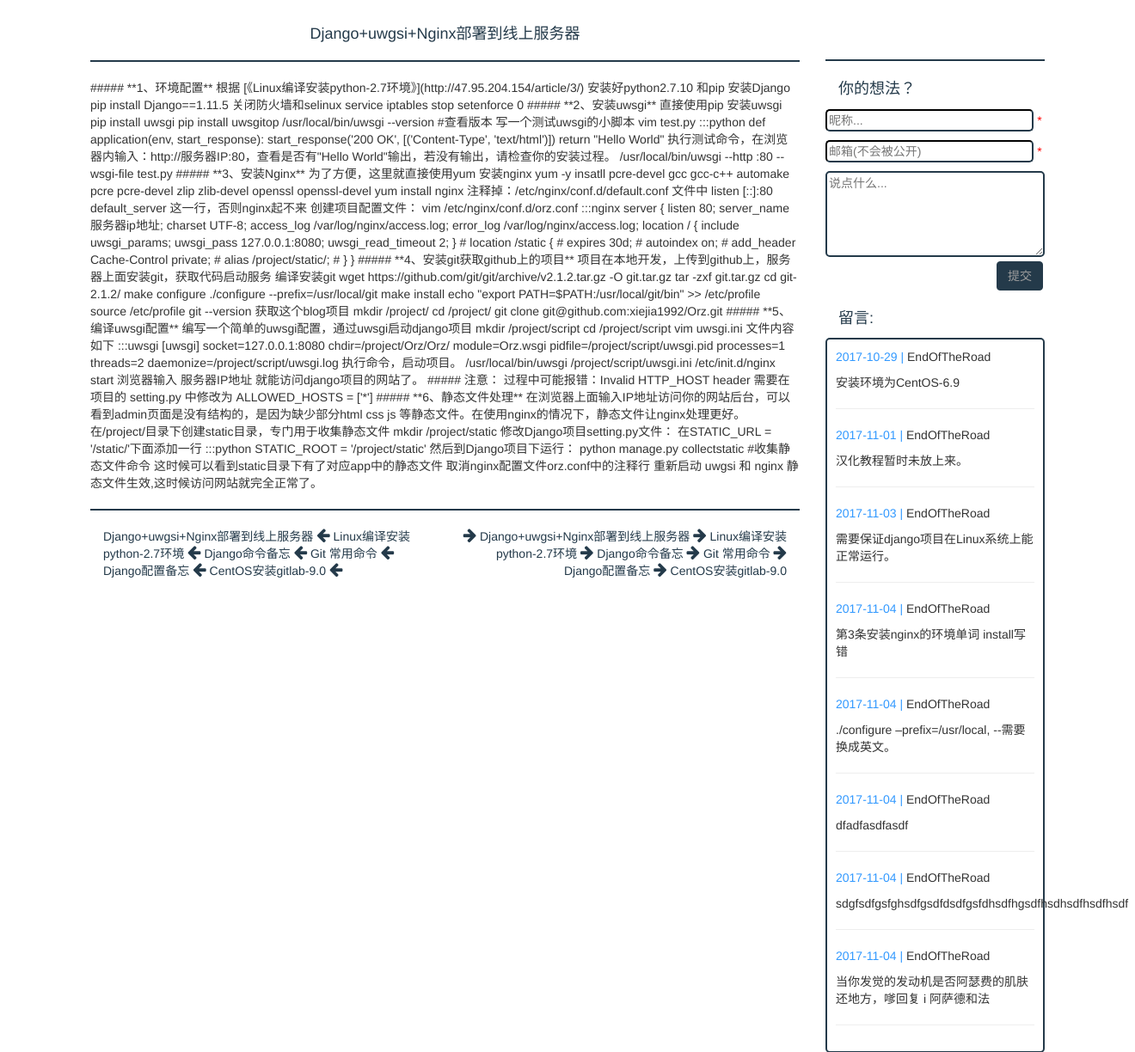
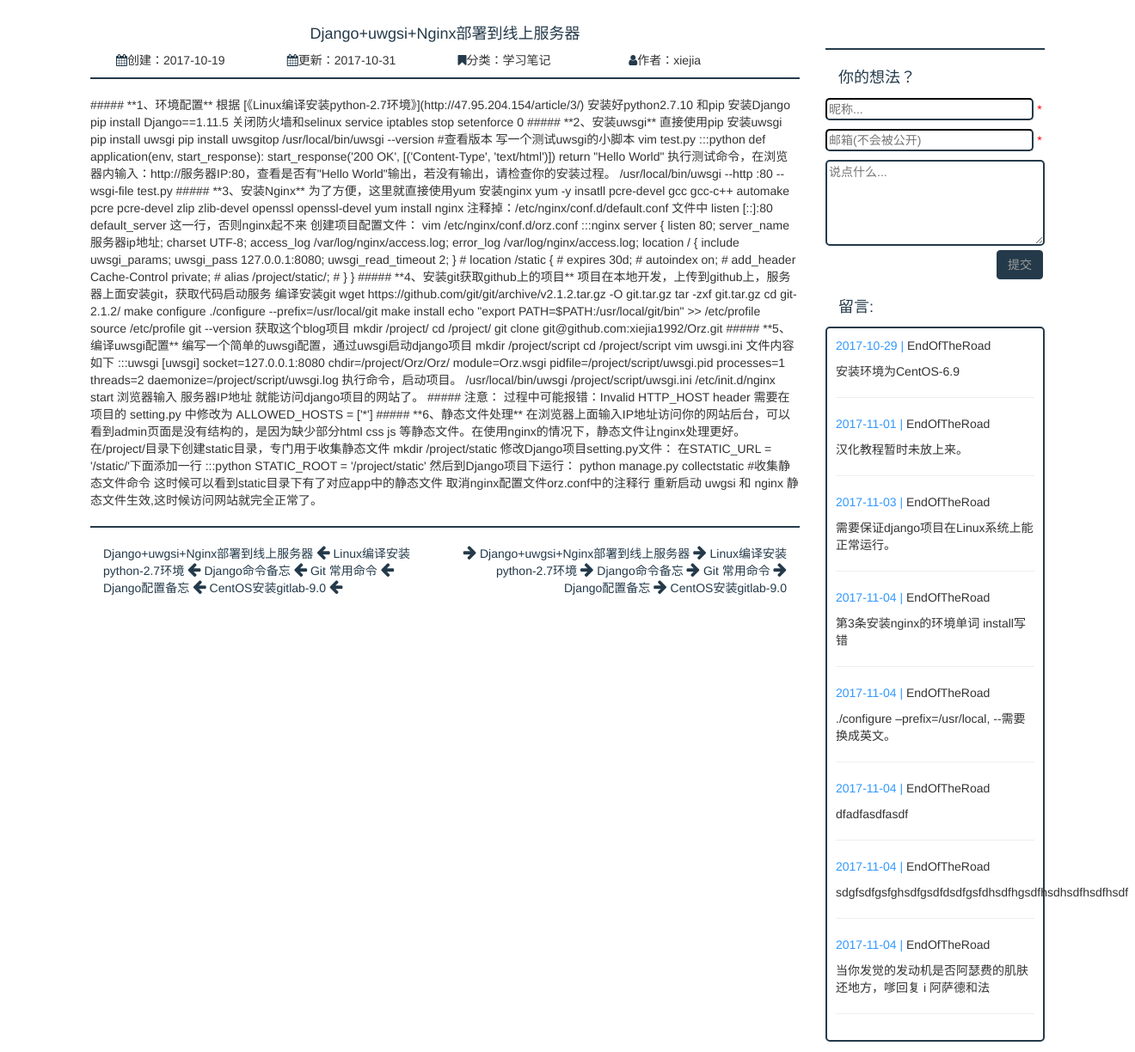
Before and after one commit to xiejia1992/Orz, a Django app: template Orz/orz_app/templates/article_detail.html in a window 1320 px wide. Shown: the part 52-1276 px from the top of the page at 86% size. Run offline with Django 3.2, Linux system fonts and the light colour scheme; the template is opened without the code that fills it: values that come from a table or form of the project are taken from there, others are empty; data comes from the database, SQL or seed files in the repository; both versions use the stored data as it was after the commit; parts of the project's set-up code (start-up, migrations or seed data) failed here and were passed over; some libraries are stand-ins or nearby versions.

Commit message:
add some fa-icon

```diff
--- a/Orz/orz_app/templates/article_detail.html
+++ b/Orz/orz_app/templates/article_detail.html
@@ -5,9 +5,24 @@
     <div class="container">
         <div class="starter-template col-lg-9">
             <h1 style="text-align: center" class="blog-name">{{context.caption}}</h1>
-            <hr style="background-color: #243a4a;height: 2px;border: none ">
+            <!-- article_description -->
+            <div class="col-lg-12">
+                <div class="col-lg-3">
+                   <p><i class="fa fa-calendar" style="color:#243a4a;"></i>创建：{{context.publish_time | date:"Y-m-d"}}</p>
+                </div>
+                <div class="col-lg-3">
+                    <p><i class="fa fa-calendar" style="color:#243a4a;"></i>更新：{{context.update_time | date:"Y-m-d"}}</p>
+                </div>
+                <div class="col-lg-3">
+                    <p><i class="fa fa-bookmark" style="color:#243a4a;"></i>分类：{{context.classification}}</p>
+                </div>
+                <div class="col-lg-3">
+                    <p><i class="fa fa-user" style="color:#243a4a;"></i>作者：{{context.author}}</p>
+                </div>
+            </div>
+            <hr style="background-color: #243a4a;height: 2px;border: none;margin-top: 40px">
             {{ context.context | safe}}
-            <hr style="background-color: #243a4a;height: 2px;border: none ">
+            <hr style="background-color: #243a4a;height: 2px;border: none">
         <!--  上一篇下一篇  -->
         <div class="col-lg-6">
             {% for pre_article in pre_articles %}
@@ -27,7 +42,7 @@
 
         <!-- 评论区  -->
         <div class="starter-template col-lg-3">
-            <hr style="margin-top: 49px;background-color: #243a4a;height: 2px;border: none">
+            <hr style="margin-top: 36px;background-color: #243a4a;height: 2px;border: none">
             <p class="blog-name"> 你的想法？</p>
             <form action="comment/" method="post">
                 <p>
```
Also changed, not shown: Orz/db.sqlite3.
